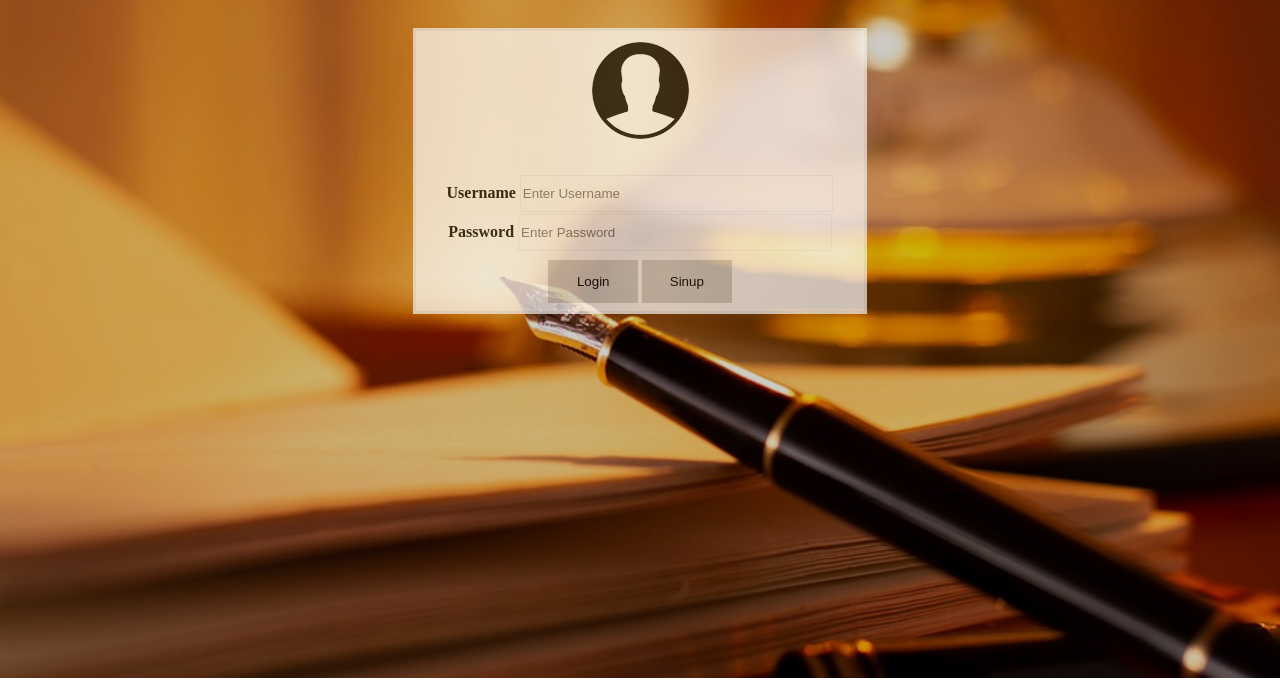
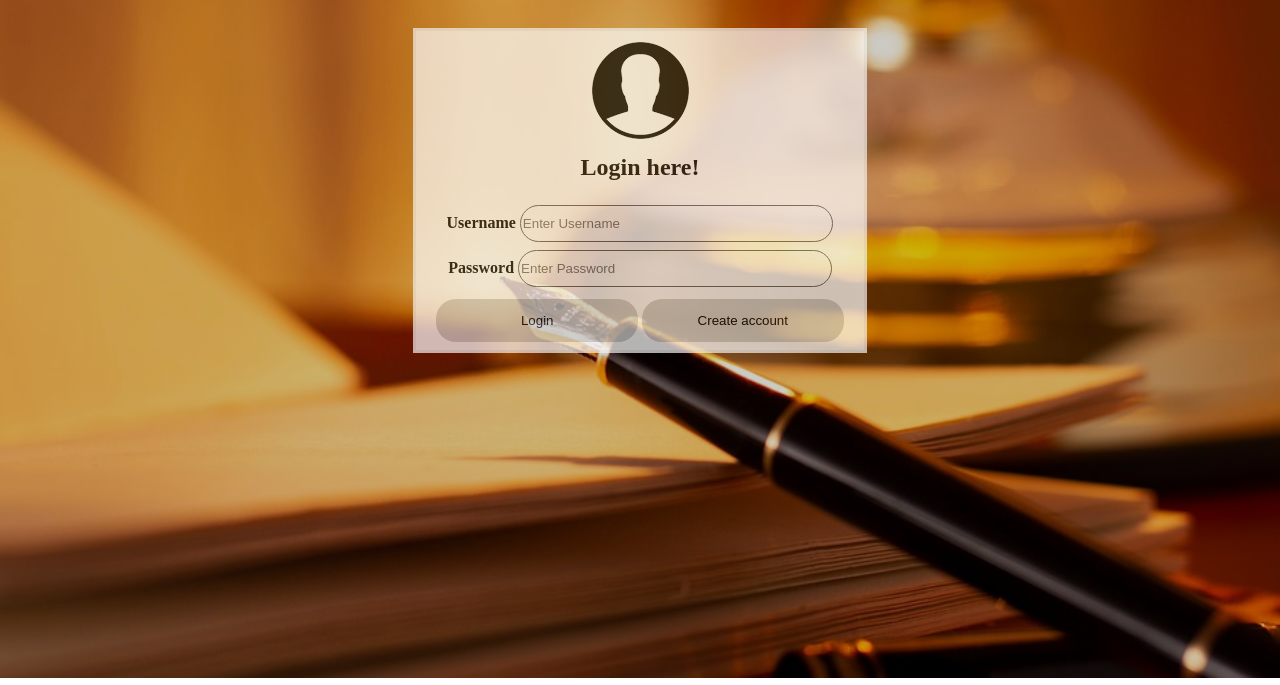
Before and after one commit to DianeDusenge/Mydairy1, a plain HTML site: page UI/login.html in a window 1280 px wide. Shown: the part 122-807 px from the top of the page. Drawn offline with Linux system fonts and the light colour scheme.

Commit message:
This the change I made for login page

```diff
--- a/UI/CSS/style.css
+++ b/UI/CSS/style.css
@@ -186,10 +186,11 @@
                                                                                        .loginform input[type=password] {
                                                                                            width: 70%;
                                                                                            padding: 10px 2px;
-                                                                                           margin: 1px 0;
+                                                                                           margin: 4px 0;
                                                                                            display: inline-block;
-                                                                                           border: 1px solid rgb(241, 241, 241);
+                                                                                           border: 1px solid rgb(102, 97, 97);
                                                                                            box-sizing: border-box;
+                                                                                           border-radius: 20px;
                                                                                        }
 
                                                                                        .container {
@@ -205,8 +206,9 @@
                                                                                            margin: 8px 0;
                                                                                            border: none;
                                                                                            cursor: pointer;
-                                                                                           width: 20%;
+                                                                                           width: 45%;
                                                                                            align-items: left;
+                                                                                           border-radius: 20px;
                                                                                        }
                                                                                        /* signup page */
 
--- a/UI/login.html
+++ b/UI/login.html
@@ -33,7 +33,7 @@
         <center>
             <form class="loginform">
                 <img src=" /UI/Assets/in.png">
-
+                <h2>Login here!</h2>
                 <div class="container">
 
                     <label for="uname"><b>Username</b></label>
@@ -43,7 +43,7 @@
                     <input type="password" placeholder="Enter Password" name="psw" required>
 
                     <button type="submit"><a href="add.html ">Login</a></button>
-                    <button type="submit"><a href="sinup.html ">Sinup</a></button>
+                    <button type="submit"><a href="sinup.html ">Create account</a></button>
 
 
                 </div>
```
